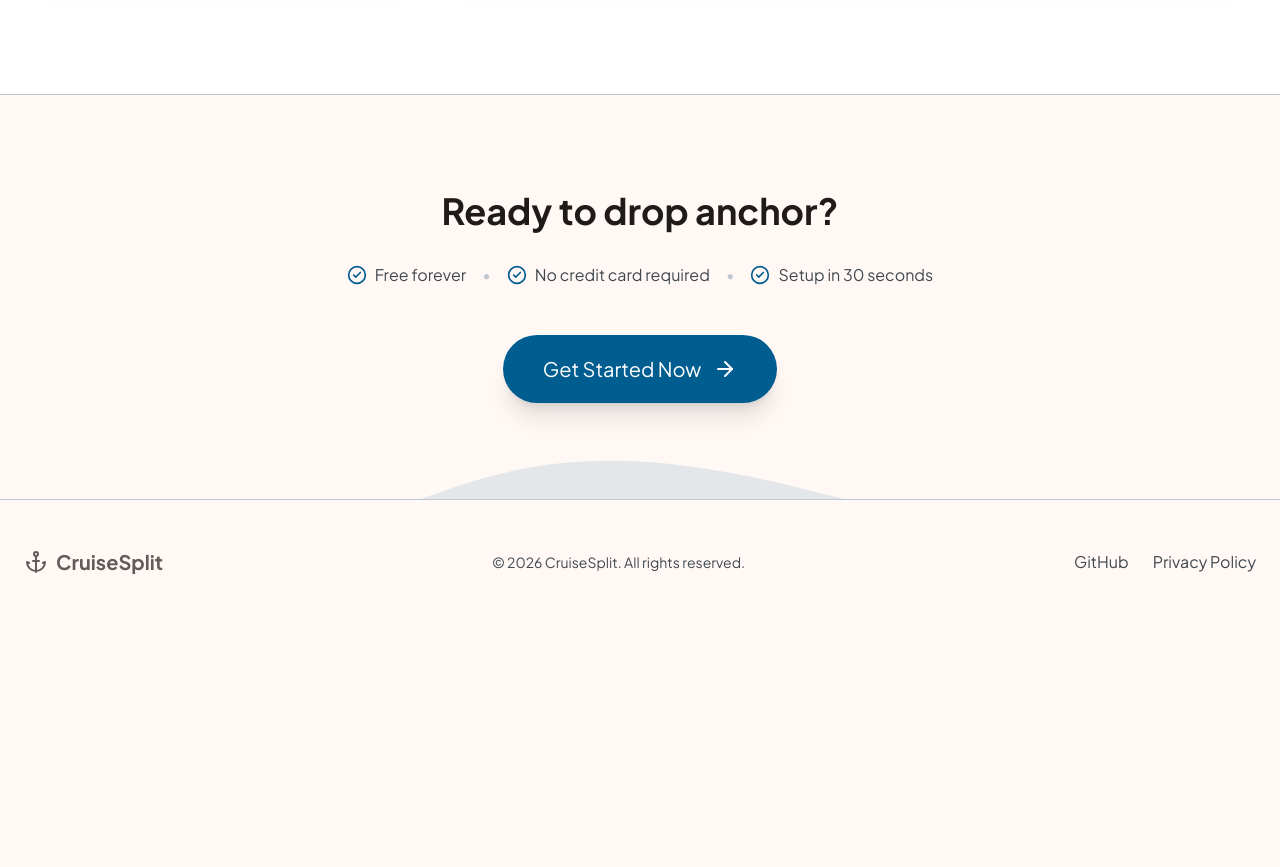
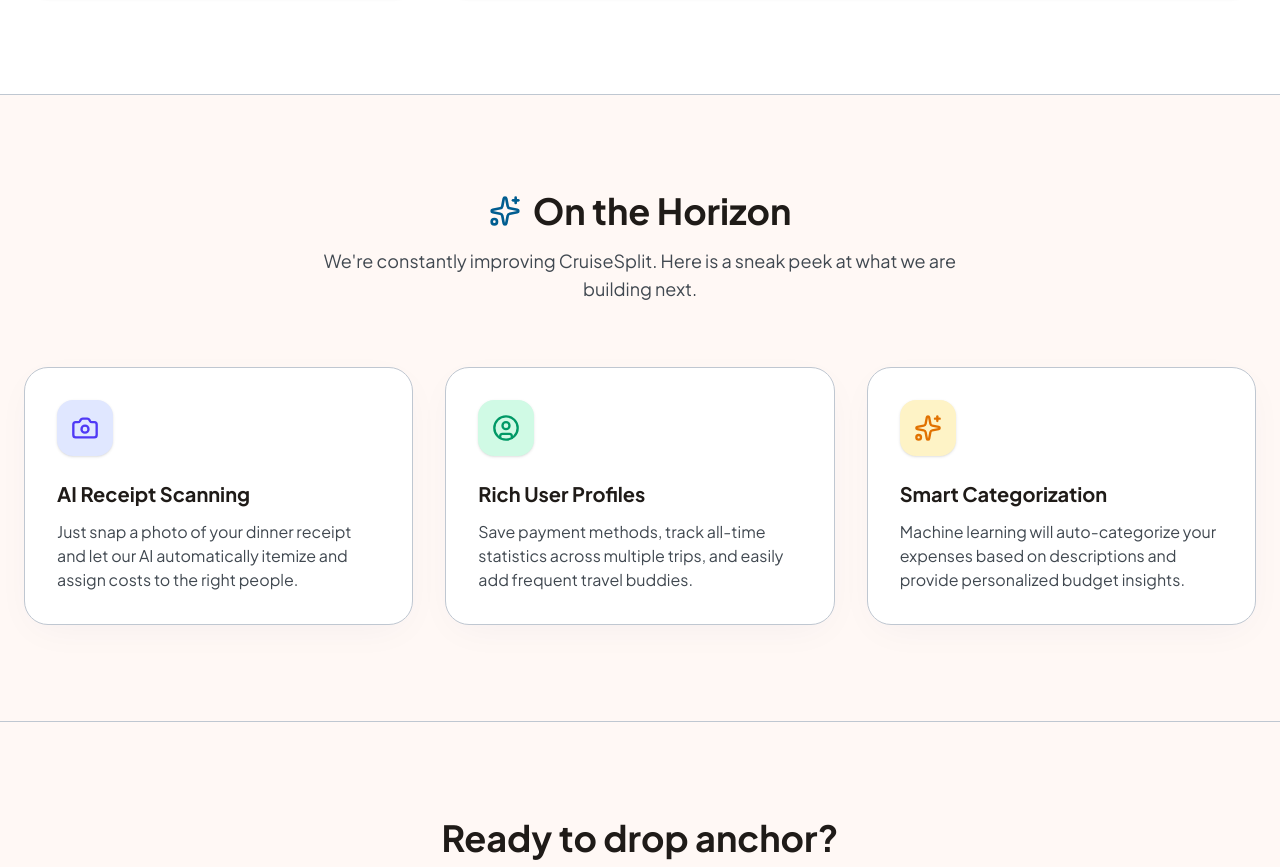
Before and after one commit to aritrasphs16-design/bill_splitter_website, a Next.js app: page / in a window 1280 px wide. Shown: the part 1930-2797 px from the top of the page. Before the commit the page ends 2554 px from the top, so only its background shows below. Built offline with nearby package versions, Linux system fonts and the light colour scheme; no server answers.

Commit message:
feat: Add Future Developments section to landing page

```diff
--- a/src/app/page.tsx
+++ b/src/app/page.tsx
@@ -6,7 +6,7 @@ import { supabase } from "@/lib/supabase";
 import Link from "next/link";
 import LandingPageTour from "@/components/LandingPageTour";
 import TestingGuideModal from "@/components/TestingGuideModal";
-import { Anchor, Ship, PieChart, Users, Receipt, ArrowRight, Wallet, CheckCircle2, FlaskConical, AlertTriangle } from "lucide-react";
+import { Anchor, Ship, PieChart, Users, Receipt, ArrowRight, Wallet, CheckCircle2, FlaskConical, AlertTriangle, Camera, UserCircle, Sparkles } from "lucide-react";
 import { motion } from "framer-motion";
 
 export default function Home() {
@@ -250,6 +250,71 @@ export default function Home() {
           </div>
         </section>
 
+        {/* Future Developments */}
+        <section className="py-24 px-6 bg-[var(--color-surface)] relative z-20 border-t border-[var(--color-outline-variant)]">
+          <div className="max-w-7xl mx-auto">
+            <motion.div
+              initial={{ opacity: 0, y: 20 }}
+              whileInView={{ opacity: 1, y: 0 }}
+              viewport={{ once: true, margin: "-100px" }}
+              transition={{ duration: 0.6 }}
+              className="text-center mb-16"
+            >
+              <h2 className="font-display-md text-3xl md:text-4xl font-bold text-[var(--color-on-surface)] mb-4 flex items-center justify-center gap-3">
+                <Sparkles className="text-[var(--color-primary)] w-8 h-8" />
+                On the Horizon
+              </h2>
+              <p className="font-body-lg text-[var(--color-on-surface-variant)] max-w-2xl mx-auto">We're constantly improving CruiseSplit. Here is a sneak peek at what we are building next.</p>
+            </motion.div>
+
+            <div className="grid grid-cols-1 md:grid-cols-3 gap-8">
+
+              <motion.div
+                initial={{ opacity: 0, y: 20 }}
+                whileInView={{ opacity: 1, y: 0 }}
+                viewport={{ once: true }}
+                transition={{ duration: 0.5, delay: 0.1 }}
+                className="bg-[var(--color-surface-container-lowest)] p-8 rounded-3xl border border-[var(--color-outline-variant)] shadow-[var(--shadow-float)] hover:shadow-lg transition-shadow group"
+              >
+                <div className="w-14 h-14 bg-indigo-100 text-indigo-600 rounded-2xl flex items-center justify-center mb-6 group-hover:scale-110 group-hover:-rotate-3 transition-transform shadow-sm">
+                  <Camera className="w-7 h-7" />
+                </div>
+                <h3 className="font-title-lg text-xl font-bold text-[var(--color-on-surface)] mb-3">AI Receipt Scanning</h3>
+                <p className="font-body-md text-[var(--color-on-surface-variant)]">Just snap a photo of your dinner receipt and let our AI automatically itemize and assign costs to the right people.</p>
+              </motion.div>
+
+              <motion.div
+                initial={{ opacity: 0, y: 20 }}
+                whileInView={{ opacity: 1, y: 0 }}
+                viewport={{ once: true }}
+                transition={{ duration: 0.5, delay: 0.2 }}
+                className="bg-[var(--color-surface-container-lowest)] p-8 rounded-3xl border border-[var(--color-outline-variant)] shadow-[var(--shadow-float)] hover:shadow-lg transition-shadow group"
+              >
+                <div className="w-14 h-14 bg-emerald-100 text-emerald-600 rounded-2xl flex items-center justify-center mb-6 group-hover:scale-110 group-hover:rotate-3 transition-transform shadow-sm">
+                  <UserCircle className="w-7 h-7" />
+                </div>
+                <h3 className="font-title-lg text-xl font-bold text-[var(--color-on-surface)] mb-3">Rich User Profiles</h3>
+                <p className="font-body-md text-[var(--color-on-surface-variant)]">Save payment methods, track all-time statistics across multiple trips, and easily add frequent travel buddies.</p>
+              </motion.div>
+
+              <motion.div
+                initial={{ opacity: 0, y: 20 }}
+                whileInView={{ opacity: 1, y: 0 }}
+                viewport={{ once: true }}
+                transition={{ duration: 0.5, delay: 0.3 }}
+                className="bg-[var(--color-surface-container-lowest)] p-8 rounded-3xl border border-[var(--color-outline-variant)] shadow-[var(--shadow-float)] hover:shadow-lg transition-shadow group"
+              >
+                <div className="w-14 h-14 bg-amber-100 text-amber-600 rounded-2xl flex items-center justify-center mb-6 group-hover:scale-110 group-hover:-rotate-3 transition-transform shadow-sm">
+                  <Sparkles className="w-7 h-7" />
+                </div>
+                <h3 className="font-title-lg text-xl font-bold text-[var(--color-on-surface)] mb-3">Smart Categorization</h3>
+                <p className="font-body-md text-[var(--color-on-surface-variant)]">Machine learning will auto-categorize your expenses based on descriptions and provide personalized budget insights.</p>
+              </motion.div>
+
+            </div>
+          </div>
+        </section>
+
         {/* 4. Social Proof / CTA */}
         <section id="tour-cta" className="py-24 px-6 bg-[var(--color-surface)] border-t border-[var(--color-outline-variant)] relative overflow-hidden">
           <motion.div
```
